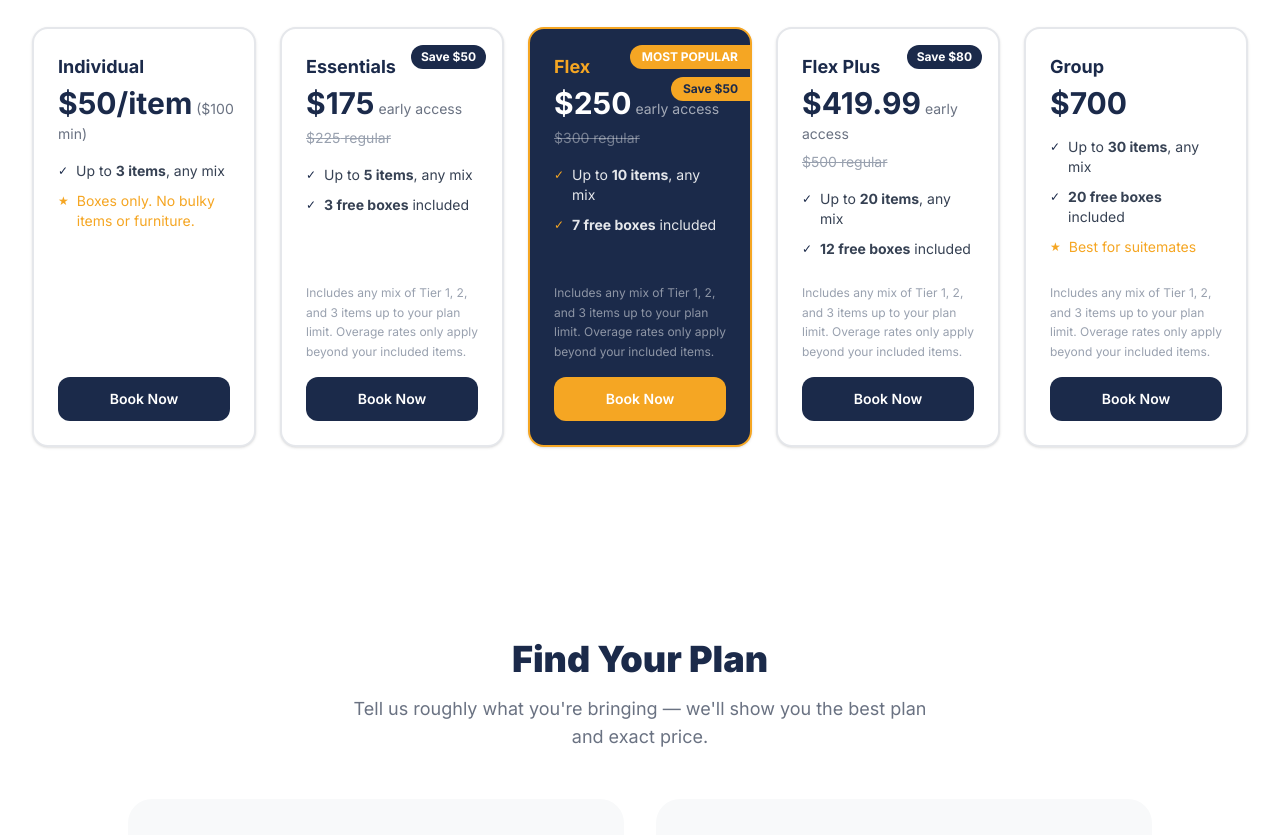
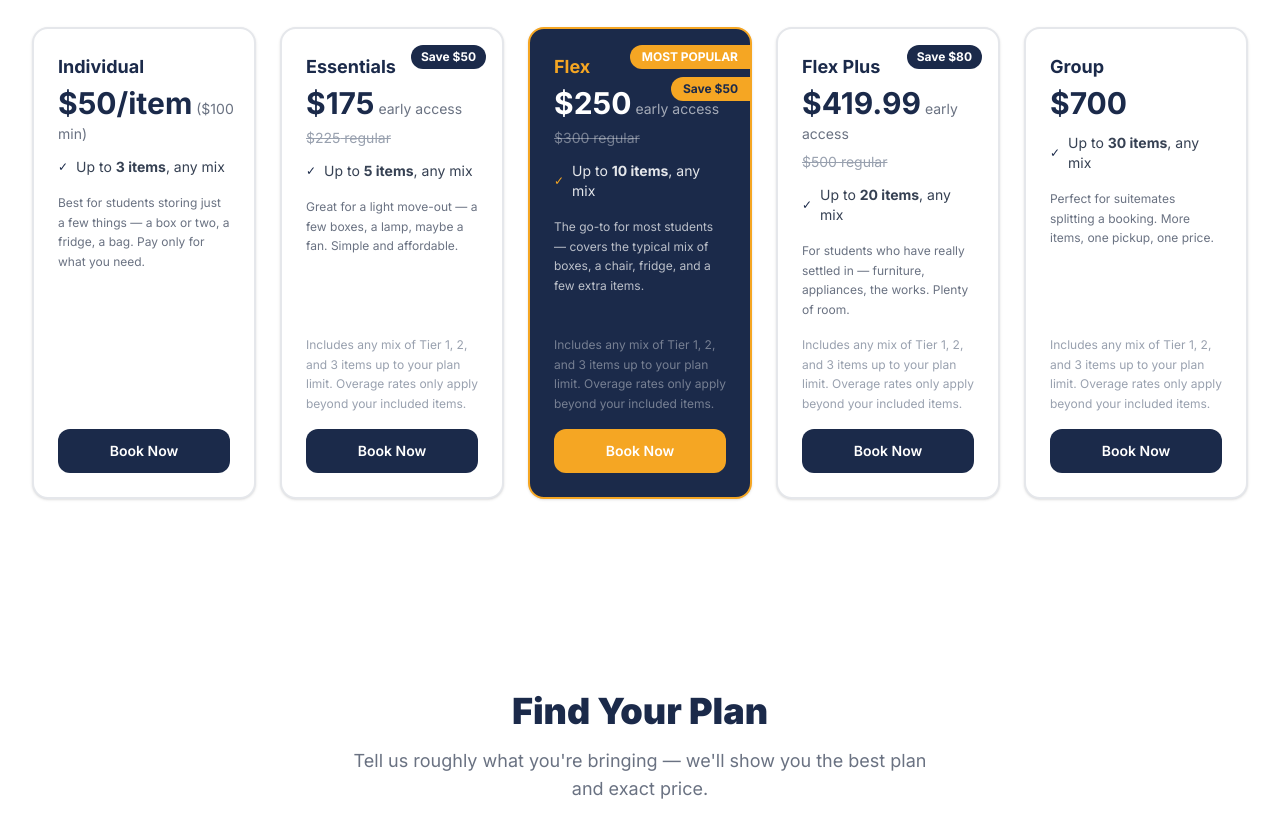
Before and after one commit to bricejune/bulldog-storage, a Next.js app: page / in a window 1280 px wide. Shown: the part 2620-3455 px from the top of the page. Built offline with nearby package versions, Linux system fonts and the light colour scheme.

Commit message:
Update pricing cards: blurbs, remove free boxes, fix individual wording

```diff
--- a/app/components/Pricing.tsx
+++ b/app/components/Pricing.tsx
@@ -9,8 +9,7 @@ const plans = [
     priceDisplay: '$50/item',
     subPrice: '($100 min)',
     items: 3,
-    freeBoxes: 0,
-    note: 'Boxes only. No bulky items or furniture.',
+    blurb: 'Best for students storing just a few things — a box or two, a fridge, a bag. Pay only for what you need.',
     badge: null as string | null,
     popular: false,
     showSmallPrint: false,
@@ -23,8 +22,7 @@ const plans = [
     priceDisplay: '$175',
     subPrice: 'early access',
     items: 5,
-    freeBoxes: 3,
-    note: null as string | null,
+    blurb: 'Great for a light move-out — a few boxes, a lamp, maybe a fan. Simple and affordable.',
     badge: 'Save $50',
     popular: false,
     showSmallPrint: true,
@@ -37,8 +35,7 @@ const plans = [
     priceDisplay: '$250',
     subPrice: 'early access',
     items: 10,
-    freeBoxes: 7,
-    note: null as string | null,
+    blurb: 'The go-to for most students — covers the typical mix of boxes, a chair, fridge, and a few extra items.',
     badge: 'Save $50',
     popular: true,
     showSmallPrint: true,
@@ -51,8 +48,7 @@ const plans = [
     priceDisplay: '$419.99',
     subPrice: 'early access',
     items: 20,
-    freeBoxes: 12,
-    note: null as string | null,
+    blurb: 'For students who have really settled in — furniture, appliances, the works. Plenty of room.',
     badge: 'Save $80',
     popular: false,
     showSmallPrint: true,
@@ -65,8 +61,7 @@ const plans = [
     priceDisplay: '$700',
     subPrice: null as string | null,
     items: 30,
-    freeBoxes: 20,
-    note: 'Best for suitemates',
+    blurb: 'Perfect for suitemates splitting a booking. More items, one pickup, one price.',
     badge: null as string | null,
     popular: false,
     showSmallPrint: true,
@@ -122,7 +117,7 @@ export default function Pricing() {
                 </h3>
 
                 {/* Price */}
-                <div className="mb-4">
+                <div className="mb-3">
                   <span className={`text-3xl font-bold ${plan.popular ? 'text-white' : 'text-navy'}`}>
                     {plan.priceDisplay}
                   </span>
@@ -140,33 +135,22 @@ export default function Pricing() {
                   )}
                 </div>
 
-                {/* Features */}
-                <ul className="flex flex-col gap-2.5 mb-6 flex-1">
-                  <li className="flex items-start gap-2">
-                    <span className={`mt-0.5 text-xs ${plan.popular ? 'text-gold' : 'text-navy'}`}>✓</span>
-                    <span className={`text-sm ${plan.popular ? 'text-gray-200' : 'text-gray-700'}`}>
-                      Up to <strong>{plan.items} items</strong>, any mix
-                    </span>
-                  </li>
-                  {plan.freeBoxes > 0 && (
-                    <li className="flex items-start gap-2">
-                      <span className={`mt-0.5 text-xs ${plan.popular ? 'text-gold' : 'text-navy'}`}>✓</span>
-                      <span className={`text-sm ${plan.popular ? 'text-gray-200' : 'text-gray-700'}`}>
-                        <strong>{plan.freeBoxes} free boxes</strong> included
-                      </span>
-                    </li>
-                  )}
-                  {plan.note && (
-                    <li className="flex items-start gap-2">
-                      <span className="mt-0.5 text-xs text-gold">★</span>
-                      <span className="text-sm text-gold">{plan.note}</span>
-                    </li>
-                  )}
-                </ul>
+                {/* Items */}
+                <div className="mb-4 flex items-center gap-2">
+                  <span className={`text-xs ${plan.popular ? 'text-gold' : 'text-navy'}`}>✓</span>
+                  <span className={`text-sm ${plan.popular ? 'text-gray-200' : 'text-gray-700'}`}>
+                    Up to <strong>{plan.items} items</strong>, any mix
+                  </span>
+                </div>
+
+                {/* Blurb */}
+                <p className={`text-xs leading-relaxed mb-4 flex-1 ${plan.popular ? 'text-white/70' : 'text-gray-500'}`}>
+                  {plan.blurb}
+                </p>
 
                 {/* Small print */}
                 {plan.showSmallPrint && (
-                  <p className={`text-xs mb-4 leading-relaxed ${plan.popular ? 'text-white/50' : 'text-gray-400'}`}>
+                  <p className={`text-xs mb-4 leading-relaxed ${plan.popular ? 'text-white/40' : 'text-gray-400'}`}>
                     Includes any mix of Tier 1, 2, and 3 items up to your plan limit. Overage rates only apply beyond your included items.
                   </p>
                 )}
```
